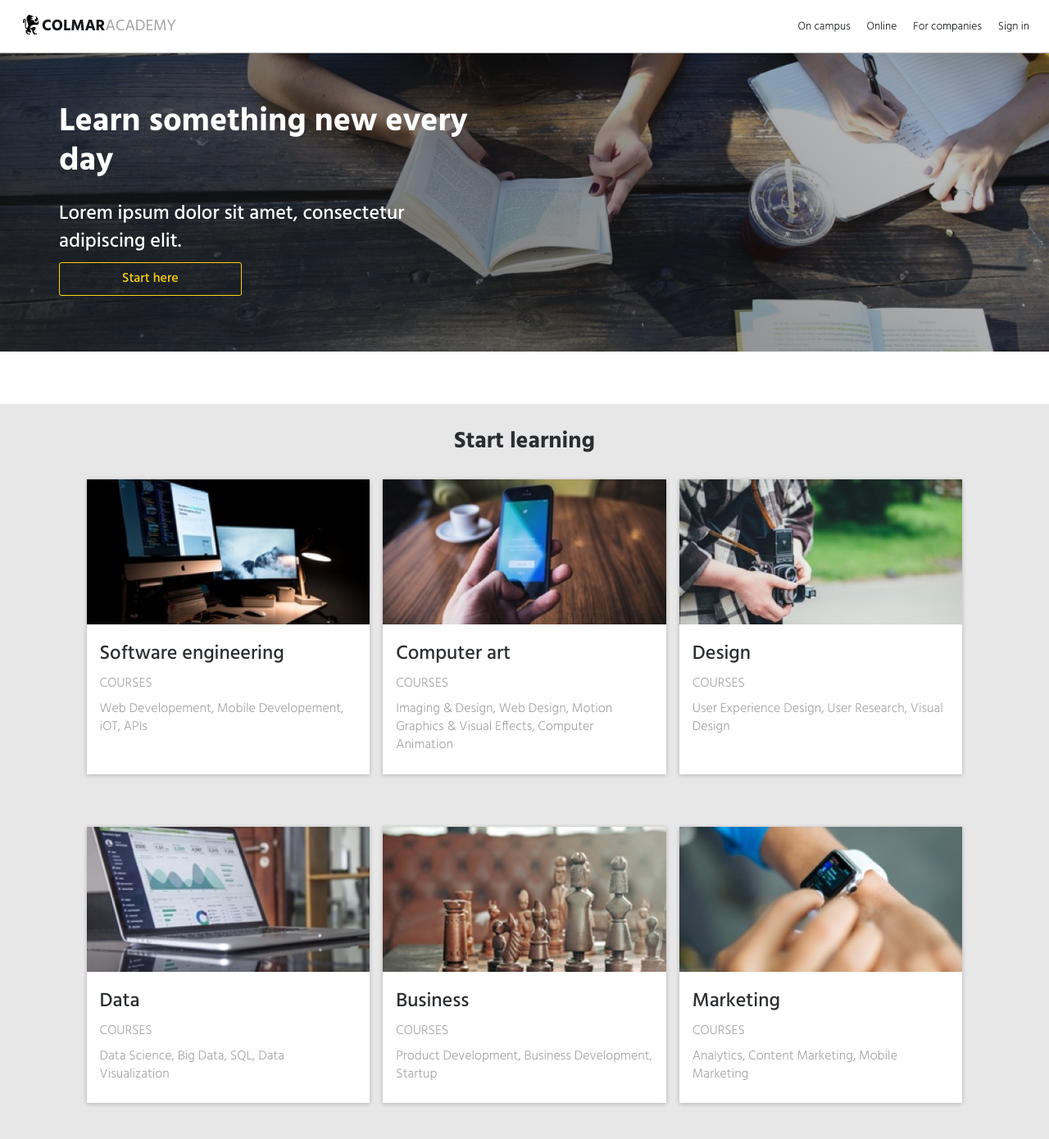
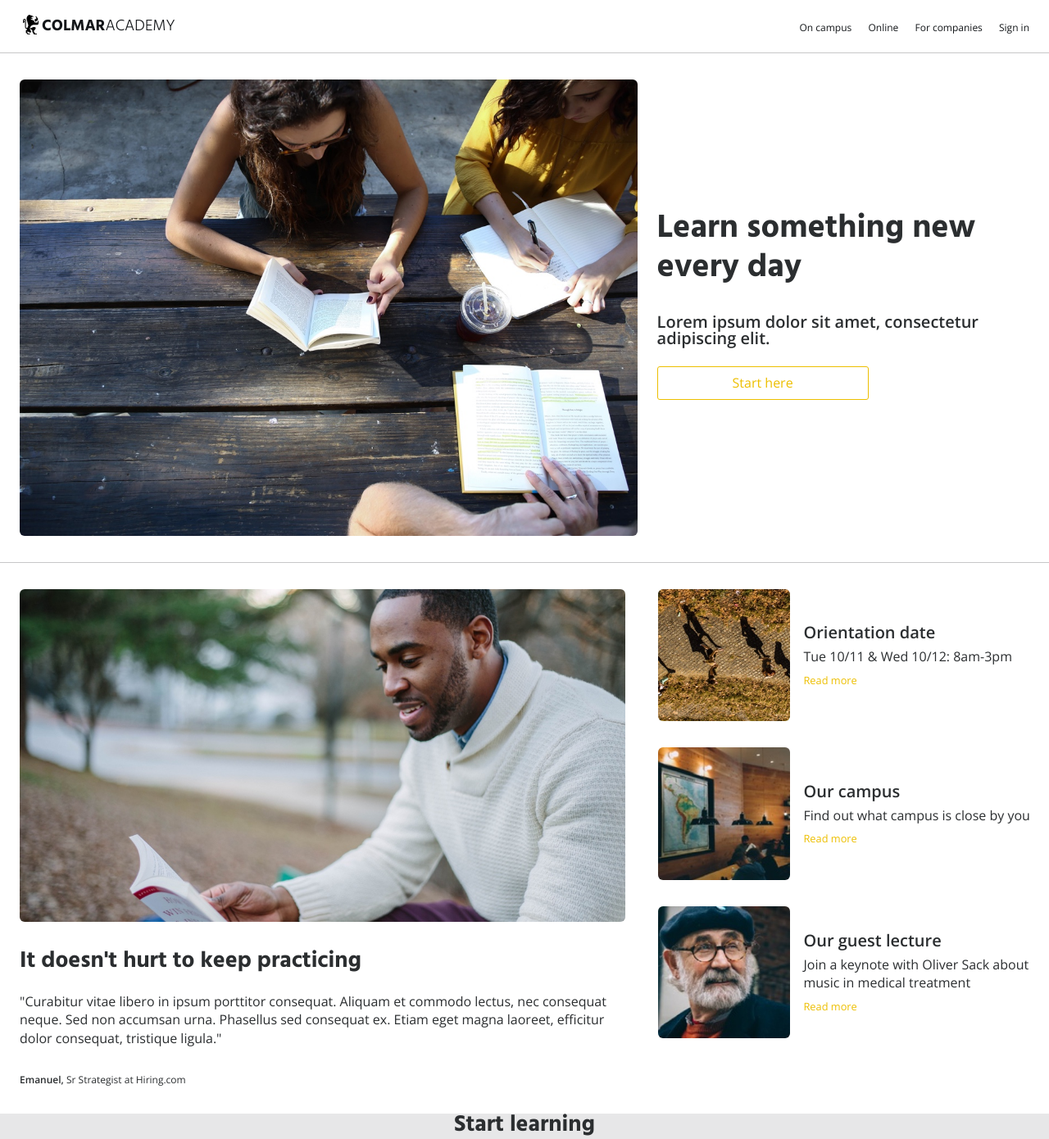
Before and after one commit to MEGcanbreathenow/colmaracademy, a plain HTML site: page index.html in a window 1280 px wide. Shown: the top 1390 px of the page at 82% size. Drawn offline with nearby package versions, Linux system fonts and the light colour scheme.

Commit message:
finish remaining html

```diff
--- a/index.html
+++ b/index.html
@@ -2,7 +2,8 @@
 <html lang="en" dir="ltr">
   <head>
     <title>Colmar Academy</title>
-    <link href="https://fonts.googleapis.com/css?family=Hind:300,400,500,600,700" rel="stylesheet">
+    <link href="https://fonts.googleapis.com/css?family=Hind:300,700" rel="stylesheet">
+    <link href="https://fonts.googleapis.com/css?family=Open+Sans:300,400,600,700" rel="stylesheet">
     <link href="resources/css/reset.css" rel="stylesheet" type="text/css">
     <link href="resources/css/style.css" rel="stylesheet" type="text/css">
     <link rel="icon" href="resources/img/favicon.ico" type="image/x-icon">
@@ -11,7 +12,7 @@
     <!-- Nav Bar -->
 
     <nav>
-      <div class="logo flex">
+      <div class="logo">
         <img src="resources/img/ic-logo.svg" alt="Colmar Academy logo">
         <p>Colmar<span>Academy</span><p>
       </div>
@@ -29,9 +30,10 @@
       </ul>
     </nav>
 
-
-    <section class="hero flex">
-      <div class="container">
+    <!-- Hero -->
+    <section class="hero">
+      <div class="container flex">
+        <img src="resources/img/banner.jpg">
         <div class="banner-text">
           <h1>Learn something new every day</h1>
           <h3>Lorem ipsum dolor sit amet, consectetur adipiscing elit.</h3>
@@ -40,13 +42,49 @@
       </div>
     </section>
 
-    <section>
-      <div class="container">
+    <!-- Information Section -->
+    <section id="information">
+      <div class="container flex">
+        <div class="featured">
+          <img src="resources/img/information-main.jpg">
+          <h2>It doesn't hurt to keep practicing</h2>
+          <p class="quote">"Curabitur vitae libero in ipsum porttitor consequat. Aliquam et commodo lectus, nec consequat neque. Sed non accumsan urna. Phasellus sed consequat ex. Etiam eget magna laoreet, efficitur dolor consequat, tristique ligula."</p>
+          <p class="small"><b>Emanuel,</b> Sr Strategist at Hiring.com</p>
+        </div>
+        <div class="items">
+          <div class="item">
+            <img src="resources/img/information-orientation.jpg" class="desktop">
+            <img src="resources/img/information-orientation-mobile.jpg" class="mobile-img">
+            <div class="copy">
+              <h3>Orientation date</h3>
+              <p>Tue 10/11 & Wed 10/12: 8am-3pm</p>
+              <a href="#" class="underline">Read more</a>
+            </div>
+          </div>
+          <div class="item">
+            <img src="resources/img/information-campus.jpg" class="desktop">
+            <img src="resources/img/information-campus-mobile.jpg" class="mobile-img">
+            <div class="copy">
+              <h3>Our campus</h3>
+              <p>Find out what campus is close by you</p>
+              <a href="#" class="underline">Read more</a>
+            </div>
+          </div>
+          <div class="item">
+            <img src="resources/img/information-guest-lecture.jpg" class="desktop">
+            <img src="resources/img/information-guest-lecture-mobile.jpg" class="mobile-img">
+            <div class="copy">
+              <h3>Our guest lecture</h3>
+              <p>Join a keynote with Oliver Sack about music in medical treatment</p>
+              <a href="#" class="underline">Read more</a>
+            </div>
+          </div>
+        </div>
       </div>
     </section>
 
     <!-- Courses -->
-    <section class="bg-gray">
+    <section id="courses" class="bg-gray">
       <div class="container">
         <h2>Start learning</h2>
         <div class="courses">
@@ -54,7 +92,7 @@
             <img src="resources/img/course-software.jpg">
             <div class="copy">
               <h3>Software engineering</h3>
-              <p class="caps">Courses</p>
+              <p class="small caps">Courses</p>
               <p> Web Developement, Mobile Developement, iOT, APIs</p>
             </div>
           </div>
@@ -62,7 +100,7 @@
             <img src="resources/img/course-computer-art.jpg">
             <div class="copy">
               <h3>Computer art</h3>
-              <p class="caps">Courses</p>
+              <p class="small caps">Courses</p>
               <p>Imaging & Design, Web Design, Motion Graphics & Visual Effects, Computer Animation</p>
             </div>
           </div>
@@ -70,7 +108,7 @@
             <img src="resources/img/course-design.jpg">
             <div class="copy">
               <h3>Design</h3>
-              <p class="caps">Courses</p>
+              <p class="small caps">Courses</p>
               <p>User Experience Design, User Research, Visual Design</p>
             </div>
           </div>
@@ -78,7 +116,7 @@
             <img src="resources/img/course-data.jpg">
             <div class="copy">
               <h3>Data</h3>
-              <p class="caps">Courses</p>
+              <p class="small caps">Courses</p>
               <p>Data Science, Big Data, SQL, Data Visualization</p>
             </div>
           </div>
@@ -86,7 +124,7 @@
             <img src="resources/img/course-business.jpg">
             <div class="copy">
               <h3>Business</h3>
-              <p class="caps">Courses</p>
+              <p class="small caps">Courses</p>
               <p>Product Development, Business Development, Startup</p>
             </div>
           </div>
@@ -94,7 +132,7 @@
             <img src="resources/img/course-marketing.jpg">
             <div class="copy">
               <h3>Marketing</h3>
-              <p class="caps">Courses</p>
+              <p class="small caps">Courses</p>
               <p>Analytics, Content Marketing, Mobile Marketing</p>
             </div>
           </div>
@@ -102,7 +140,40 @@
       </div>
     </section>
 
+    <section id="thesis">
+      <div class="container flex">
+        <div class="featured">
+          <video>
+            <source src="resources/video/thesis.mp4" type="video/mp4">
+          </video>
+          <h2>Reimagine Urban</h2>
+          <p class="quote">"Curabitur vitae libero in ipsum porttitor consequat. Aliquam et commodo lectus, nec consequat neque. Sed non accumsan urna. Phasellus sed consequat ex. Etiam eget magna laoreet, efficitur dolor consequat, tristique ligula."</p>
+        </div>
+        <div class="items">
+          <div class="item">
+            <img src="resources/img/thesis-fisma.jpg" class="desktop">
+            <div class="copy">
+              <h3>Fisma: Design and Prototype</h3>
+              <p>Designer showcase of new protoype product</p>
+            </div>
+          </div>
+          <div class="item">
+            <img src="resources/img/thesis-now-and-then.jpg" class="desktop">
+            <div class="copy">
+              <h3>Now and then</h3>
+              <p>Research study about New York</p>
+            </div>
+          </div>
+        </div>
+      </div>
+    </section>
+
     <footer>
+      <p class="small">&copy; 2018 Colmar Academy. All rights reserved</p>
+      <ul class="flex links">
+        <a href="#" class="small underline">Terms</a>
+        <a href="#" class="small underline">Privacy</a>
+      </ul>
     </footer>
   </body>
 </html>
--- a/resources/css/style.css
+++ b/resources/css/style.css
@@ -1,33 +1,31 @@
 /* Universal Styles */
 html {
-  font-family: "Hind", sans-serif;
+  font-family: "Open Sans", sans-serif;
   font-weight: 300;
   color: #2B2E30;
-  line-height: 1.4;
+}
+
+h1, h2 {
+  font-family: "Hind", sans-serif;
+  font-weight: 700;
 }
 
 h1 {
   font-size: 2.5rem;
   line-height: 1.2;
-  font-weight: 700;
-  margin-bottom: 24px;
+  margin-bottom: 32px;
 }
 
 h2 {
   font-size: 1.75rem;
-  font-weight: 700;
   text-align: center;
+  margin-bottom: 1.5rem;
 }
 
 h3 {
-  font-size: 1.5rem;
-  line-height: 1.4;
-  font-weight: 500;
+  font-size: 1.25rem;
+  font-weight: 600;
   margin-bottom: .5rem;
-}
-
-section {
-  padding: 32px 0;
 }
 
 p {
@@ -40,8 +38,17 @@ a {
   color: #131619;
 }
 
-.caps {
-  text-transform: uppercase;
+b {
+  font-weight: 600;
+}
+
+.small {
+  font-size: .75rem;
+  margin-bottom: 0;
+}
+
+img{
+  border-radius: 6px;
 }
 
 .container {
@@ -51,26 +58,113 @@ a {
 
 .flex {
   display: flex;
-  align-items: center;
 }
 
 .bg-gray {
   background-color: #E7E7E8;
 }
 
+/* Header */
+
+
+nav {
+  display: flex;
+  justify-content: space-between;
+  align-items: center;
+  background-color: white;
+  height: 64px;
+  padding: 0 24px;
+}
+
+.mobile-nav {
+  display: flex;
+  justify-content: space-between;
+  align-items: center;
+  width: 100%;
+}
+
+.logo{
+  display: none;
+  height: 32px;
+  font-family: "Hind", sans-serif;
+  font-weight: 700;
+  font-size: 1.2rem;
+  text-transform: uppercase;
+  color: #131619;
+}
+
+.logo p {
+  margin-bottom: -1px;
+}
+
+.logo span {
+  font-weight: 300;
+}
+
+nav ul {
+  display: none;
+}
+
+ul span {
+  margin-left: 16px;
+  padding: 19px 0;
+  font-size: 0.75rem;
+}
+
+ul span:hover {
+  border-bottom: 3px solid #FFD30F;
+}
+
+
+@media only screen and (min-width: 600px) {
+  .mobile-nav {
+    display: none;
+  }
+
+  .logo{
+    display: flex;
+    align-items: center;
+  }
+
+  nav ul {
+    display: block;
+  }
+}
+
+
+/* Hero */
+
+.hero {
+  box-shadow: 0px 1px 5px rgba(19, 22, 25, .25);
+  padding: 0;
+}
+
+.hero img {
+  width: 100%;
+  border-radius: 0;
+}
+
+.banner-text {
+  padding: 32px 16px;
+}
+
+.hero h3 {
+  margin-bottom: 24px;
+}
+
 .btn {
   background-color: #transparent;
-  color: #FFD30F;
+  color: #EDBF00;
   padding: 8px;
-  border: 1px solid #FFD30F;
+  border: 1px solid #EDBF00;
   border-radius: 3px;
   text-align: center;
   font-weight: 500;
-  width: 40%;
+  max-width: 100%;
 }
 
 .btn:hover {
-  background-color: #FFD30F;
+  background-color: #EDBF00;
   color: #131619;
   transition: all 200ms linear;
 }
@@ -82,89 +176,154 @@ a {
   transition: all 200ms linear;
 }
 
-/* Header */
-
-
-nav {
-  display: flex;
-  justify-content: space-between;
-  align-items: center;
-  background-color: white;
-  height: 64px;
-  border-bottom: 1px solid #B8B9BA;
-  padding: 0 24px;
+@media only screen and (min-width: 724px) {
+  .hero {
+    box-shadow: none;
+    padding: 32px 12px;
+    border-top: 1px solid #C7C7C8;
+    border-bottom: 1px solid #C7C7C8;
   }
 
-ul span {
-  margin-left: 16px;
-  padding: 18px 0;
-  font-size: 0.85rem;
+  .hero .container {
+    display: flex;
+    align-items: center;
   }
 
-ul span:hover {
-  border-bottom: 3px solid #FFD30F;
+  .hero img {
+    width: 50%;
+    margin: 0 12px;
+    border-radius: 6px;
   }
 
-.logo {
-  height: 32px;
-  font-weight: 700;
-  font-size: 1.2rem;
-  text-transform: uppercase;
-  color: #131619;
+  .banner-text {
+    width: 50%;
+    padding: 0 12px;
+  }
 }
 
-.logo p {
-  margin-bottom: 0;
+@media only screen and (min-width: 992px) {
+  .hero img {
+    width: 60%;
   }
 
-.logo span {
-  font-weight: 400;
-  color: #A1A2A3;
+  .banner-text {
+    width: 40%;
+    max-width: 400px;
   }
 
-.mobile-nav {
-  display: flex;
-  justify-content: space-between;
-  align-items: center;
+  .btn {
+    width: 60%;
+  }
+}
+
+/* Campus Info */
+
+.featured {
+  display: none;
+}
+
+.items {
   width: 100%;
 }
 
+.item {
+  padding: 16px;
+}
 
-@media only screen and (max-width: 599px) {
-  .logo{
+.item a {
+  color: #EDBF00;
+  font-weight: 500;
+  font-size: 0.8rem;
+}
+
+.item img {
+  max-width: 100%;
+}
+
+.mobile-img {
+  display: block;
+}
+
+.desktop {
   display: none;
 }
 
-  nav ul {
-    display: none;
+@media only screen and (min-width: 480px){
+  .items {
+    display: flex;
+    align-items: center;
+    flex-direction: column;
   }
 
 }
 
-@media only screen and (min-width: 600px) {
-  .mobile-nav {
+@media only screen and (min-width: 768px){
+  .mobile-img {
     display: none;
   }
+
+  .desktop {
+    display: block;
   }
 
+  .featured {
+    display: block;
+    padding: 32px 24px;
+    width: 50%;
+    text-align: left;
+  }
 
-/* Hero */
+  .featured h2 {
+    text-align: left;
+  }
 
-.hero {
-  background-image:linear-gradient(45deg,rgba(19, 22, 25, .8) 0,rgba(19, 22, 25, .2) 100%), url("../img/banner.jpg");
-  background-size: cover;
-  height: 300px;
-  background-position: center center;
+  .featured img {
+    max-width: 100%;
+    height: auto;
+    margin-bottom: 32px;
+  }
+
+  .featured .quote {
+    margin-bottom: 32px;
+  }
+
+  .items {
+    width: 50%;
+    margin: 0;
+    padding: 16px 0;
+  }
+
+  .item {
+    display: flex;
     align-items: center;
   }
 
-.banner-text {
-  width: 40%;
-  color: white;
-  margin-left: 72px;
+  .item img {
+    width: 35%;
+    margin-right: 16px;
   }
 
-/* Campus Info */
+  .item .copy {
+    width: 65%;
+    padding: 0;
+  }
+
+  .item:hover {
+    background-color: center;
+  }
+
+}
+
+@media only screen and (min-width: 992px){
+  .featured {
+    width: 60%;
+  }
+
+  .items {
+    width: 40%;
+  }
+
+}
 
 
 /* Courses Section */
@@ -174,14 +333,6 @@ ul span:hover {
   justify-content: center;
   flex-wrap: wrap;
   margin: 0 64px;
-}
-
-.course {
-  margin: 8px auto;
-  width: 100%;
-  background-color: white;
-  border-radius: 1px;
-  box-shadow: 0px 1px 5px rgba(19, 22, 25, .25);
 }
 
 .course {
@@ -212,7 +363,74 @@ ul span:hover {
   color: #A1A2A3;
 }
 
+.course .small {
+  font-weight: 500;
+  letter-spacing: .5px;
+  margin-bottom: 8px;
+}
+
 /* Thesis Section */
+
+video {
+  max-width: 100%;
+  border-radius: 6px;
+  margin-bottom: 24px;
+}
 
 
 /* Footer */
+
+footer {
+  display: flex;
+  justify-content: space-between;
+  align-items: center;
+  border-top: 1px solid #B8B9BA;
+  padding: 16px 24px 32px 24px;
+}
+
+footer a {
+  margin-left: 12px;
+}
+
+.underline {
+  display: inline;
+  position: relative;
+  overflow: hidden;
+}
+.underline:after {
+  content: "";
+  position: absolute;
+  z-index: -1;
+  left: 0;
+  width: 0;
+  bottom: -1px;
+  background: #EDBF00;
+  height: 2px;
+  transition-property: width;
+  transition-duration: 0.3s;
+  transition-timing-function: ease-out;
+}
+
+footer .underline:after {
+  bottom: -2px;
+  background: #2B2E30;
+  height: 3px;
+}
+
+.underline:hover:after,
+.underline:focus:after,
+.underline:active:after {
+  width: 100%;
+}
+
+
+
+@media only screen and (max-width: 490px){
+  .links {
+    display: none;
+  }
+
+  footer {
+    padding-bottom: 16px;
+  }
+}
```
Lines whose indentation alone changed are shown as unchanged.
